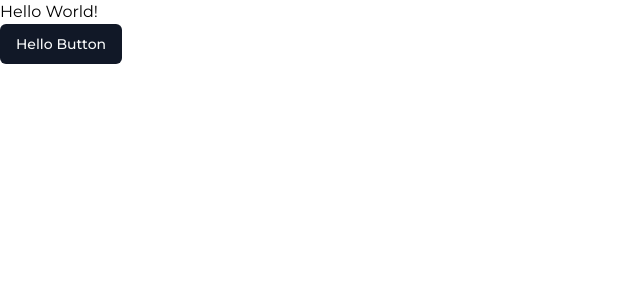
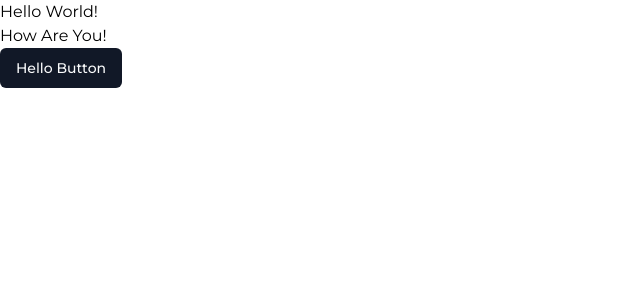
Before and after one commit to NikitaGridin/blog, a Next.js app: page / in a window 1280 px wide. Shown: the top 300 px of the page, without its empty margins (0-640 px from the left). Built offline with nearby package versions, Linux system fonts and the light colour scheme.

Commit message:
chor: add h2 main page

```diff
--- a/src/app/page.tsx
+++ b/src/app/page.tsx
@@ -4,6 +4,7 @@ export default function Home() {
   return (
     <main>
       <h1>Hello World!</h1>
+      <h2>How Are You!</h2>
       <Button>Hello Button</Button>
     </main>
   )
```
